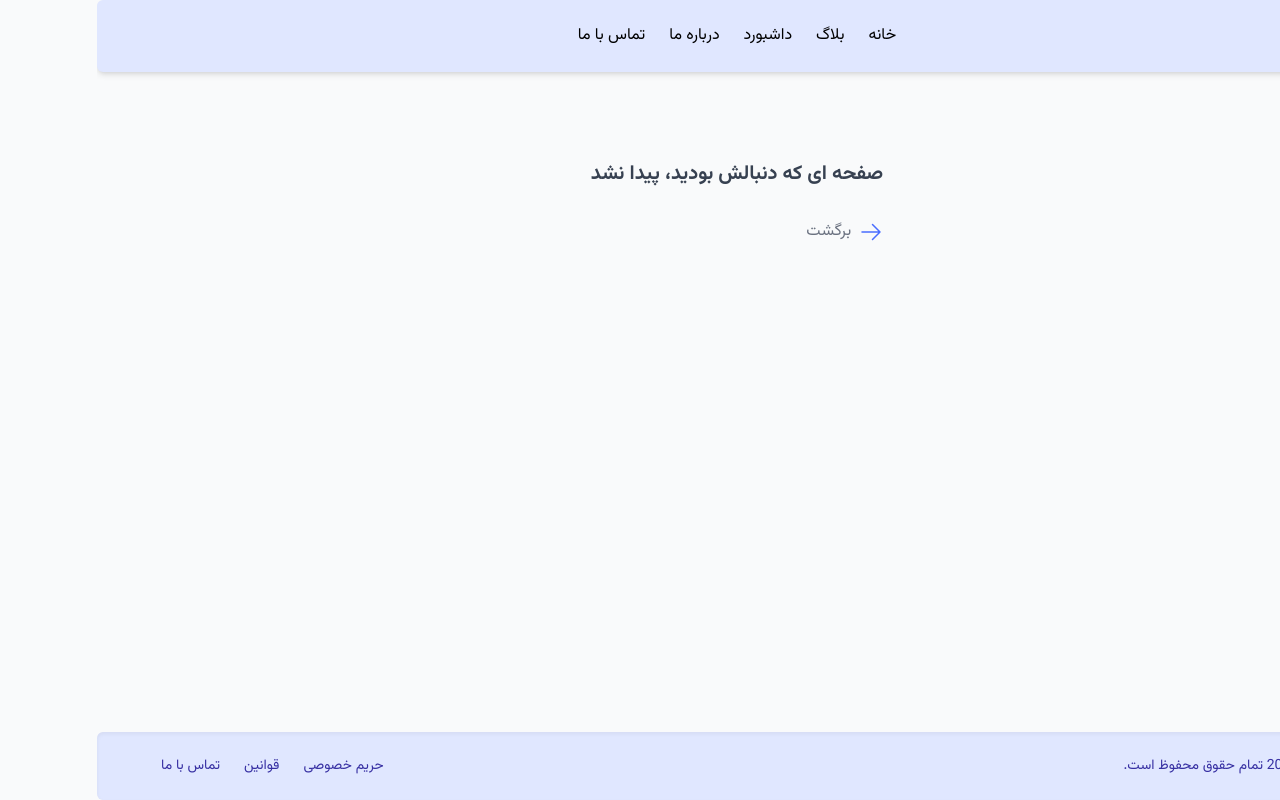
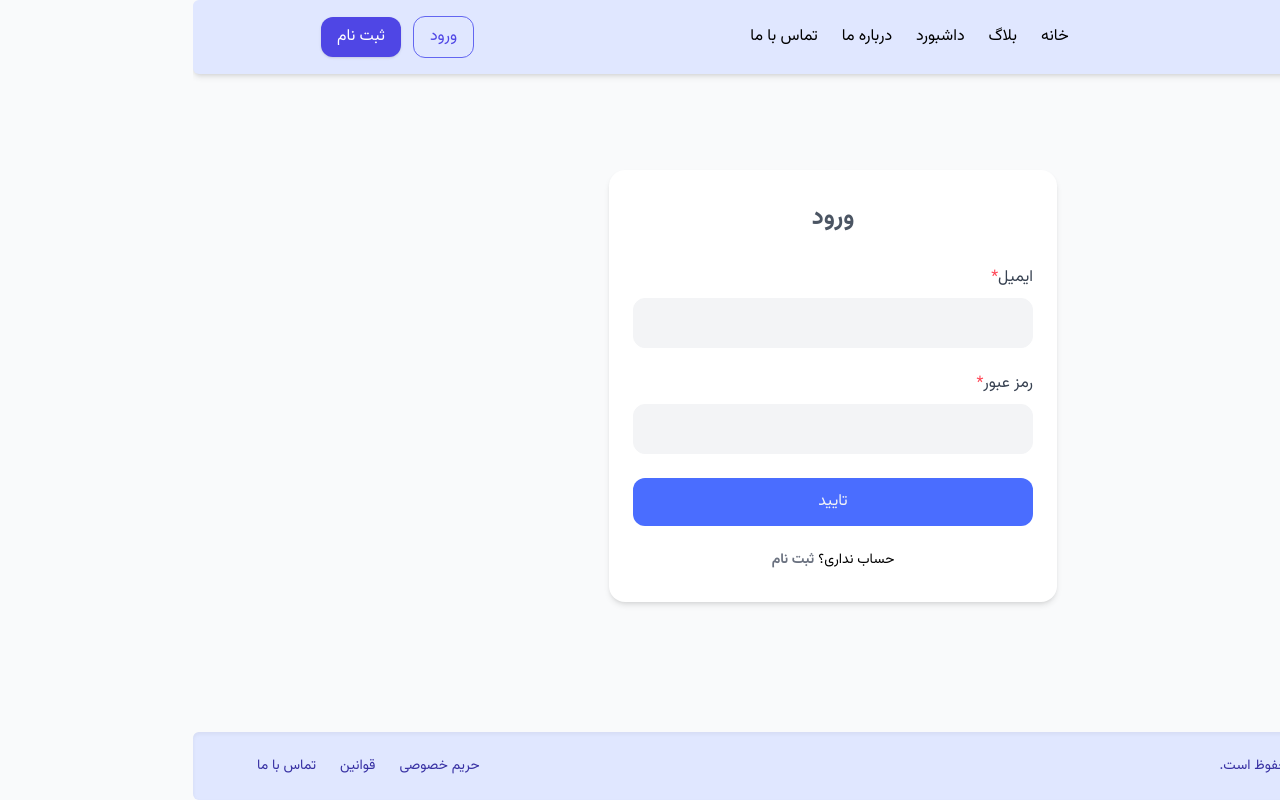
Before and after one commit to yasinkhoshbakht/Next-Blog-App, a Next.js app in the folder frontend/start/: page /signin in a window 1280 px wide. Before the commit this address had no page. Built offline with nearby package versions, Linux system fonts and the light colour scheme.

Commit message:
sixth version

```diff
--- /dev/null
+++ b/frontend/start/src/app/(auth)/signin/page.jsx
@@ -0,0 +1,85 @@
+"use client";
+import Button from "@/ui/Button";
+import RHFTextField from "@/ui/RHFTextField";
+import { useForm } from "react-hook-form";
+import * as yup from "yup";
+import { yupResolver } from "@hookform/resolvers/yup";
+import Link from "next/link";
+import SpinnerMini from "@/ui/SpinnerMini";
+import { singinApi } from "@/services/authService";
+import toast from "react-hot-toast";
+
+const schema = yup
+  .object({
+    email: yup.string().email("ایمیل نامعتبر است").required("ایمیل الزامی است"),
+    password: yup.string().required("رمز عبور الزامی است"),
+  })
+  .required();
+
+function Signin() {
+  const {
+    register,
+    handleSubmit,
+    formState: { errors, isSubmitting },
+  } = useForm({
+    resolver: yupResolver(schema),
+    mode: "onTouched",
+  });
+
+  const onSubmit = async (values) => {
+    try {
+      const data = await singinApi(values);
+      toast.success("ورود با موفقیت انجام شد!");
+      console.log("DATA:", data);
+    } catch (err) {
+      toast.error(err?.response?.data?.message);
+    }
+  };
+
+  return (
+    <div className="max-w-md mx-auto mt-12 px-6 py-8 bg-white shadow-md rounded-2xl">
+      <h1 className="text-2xl font-bold text-secondary-600 text-center mb-8">
+        ورود
+      </h1>
+      <form onSubmit={handleSubmit(onSubmit)} className="space-y-6">
+        <RHFTextField
+          label="ایمیل"
+          name="email"
+          register={register}
+          dir="ltr"
+          isRequired
+          errors={errors}
+        />
+        <RHFTextField
+          label="رمز عبور"
+          name="password"
+          register={register}
+          type="password"
+          dir="ltr"
+          isRequired
+          errors={errors}
+        />
+        <div>
+          {isSubmitting ? (
+            <SpinnerMini />
+          ) : (
+            <Button type="submit" variant="primary" className="w-full">
+              تایید
+            </Button>
+          )}
+        </div>
+      </form>
+      <p className="mt-6 text-sm flex justify-center gap-1">
+        حساب نداری؟{" "}
+        <Link
+          href="/signup"
+          className="text-secondary-500 font-semibold hover:text-blue-600"
+        >
+          ثبت نام
+        </Link>
+      </p>
+    </div>
+  );
+}
+
+export default Signin;
--- a/frontend/start/src/components/navbar.jsx
+++ b/frontend/start/src/components/navbar.jsx
@@ -1,11 +1,13 @@
 "use client";
 import React from "react";
 import NavLink from "./NavLink";
+import Link from "next/link";
 
 function Navbar() {
   return (
     <nav className="bg-indigo-100 p-4 rounded-md shadow-md mb-6">
-      <ul className="flex flex-wrap gap-6 justify-center">
+      <div className="flex items-center justify-between max-w-5xl mx-auto">
+        <ul className="flex flex-wrap gap-6 justify-center flex-grow">
           <li>
             <NavLink path="/">خانه</NavLink>
           </li>
@@ -22,6 +24,21 @@ function Navbar() {
             <NavLink path="/contact">تماس با ما</NavLink>
           </li>
         </ul>
+        <div className="flex items-center gap-3">
+          <Link
+            href="/signin"
+            className="px-4 py-2 rounded-xl border border-indigo-500 text-indigo-600 hover:bg-indigo-200 transition"
+          >
+            ورود
+          </Link>
+          <Link
+            href="/signup"
+            className="px-4 py-2 rounded-xl bg-indigo-600 text-white hover:bg-indigo-700 transition shadow"
+          >
+            ثبت‌ نام
+          </Link>
+        </div>
+      </div>
     </nav>
   );
 }
```
Lines whose indentation alone changed are shown as unchanged.
